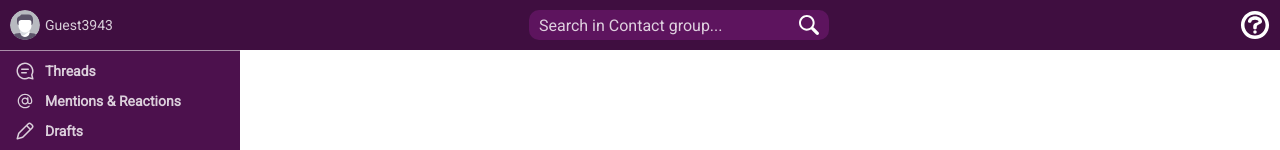
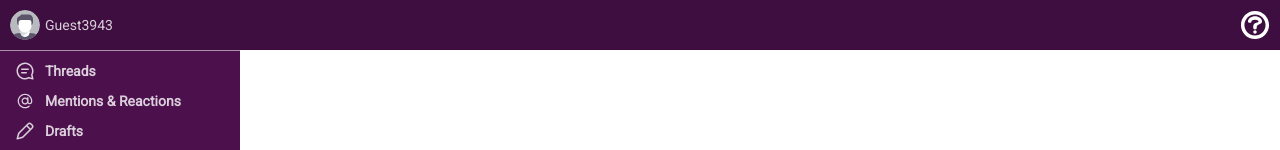
Before and after one commit to centek134/Connect, a React (Create React App) app: page / in a window 1280 px wide. Both pictures are taken after a click on the button "Sign in as Guest". Shown: the top 150 px of the page. Built offline with nearby package versions, Linux system fonts and the light colour scheme; no server answers; the database is empty.

Commit message:
commented input file

```diff
--- a/src/components/Header.tsx
+++ b/src/components/Header.tsx
@@ -1,5 +1,5 @@
 import React from "react";
-import {ReactComponent as SearchIcon} from "../assets/icons/Header/Search.svg";
+//import {ReactComponent as SearchIcon} from "../assets/icons/Header/Search.svg";
 import {ReactComponent as HelpIcon} from "../assets/icons/Header/Help.svg";
 import {ReactComponent as AvatarIcon} from "../assets/icons/Header/Avatar.svg";
 import "../assets/styles/Header/Header.css";
@@ -13,10 +13,10 @@ export const Header = (user:{userImg:string, name:string}) => {
         {user.userImg? <img className="header__user-wrapp__avatar-icon" src={user.userImg} alt="user"/> : <AvatarIcon className="header__user-wrapp__avatar-icon"/>}
         <p className="header__user-wrapp__avatar-name">{user.name}</p>
       </div>
-      <div className="header__input">
+      {/* <div className="header__input">
           <p>Search in Contact group...</p>
           <SearchIcon className="header__input__search-icon"/>
-      </div>
+      </div> */}
       <HelpIcon className="header__help-icon"/>
     </header>
   );
```
